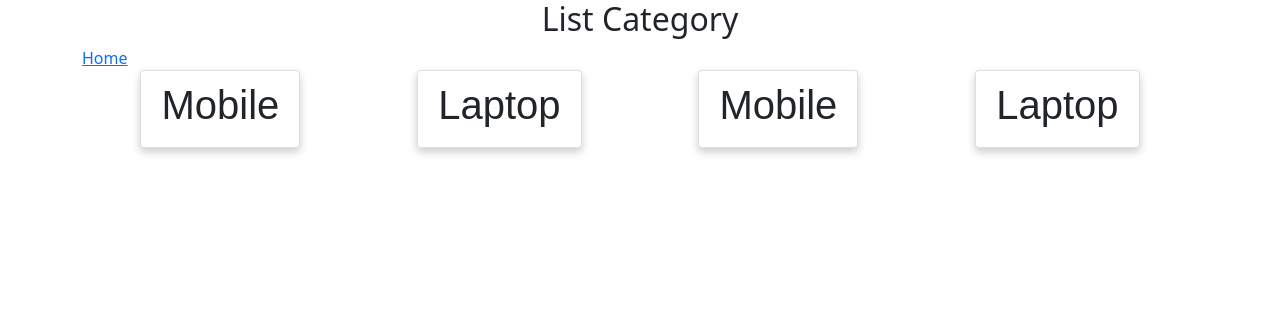
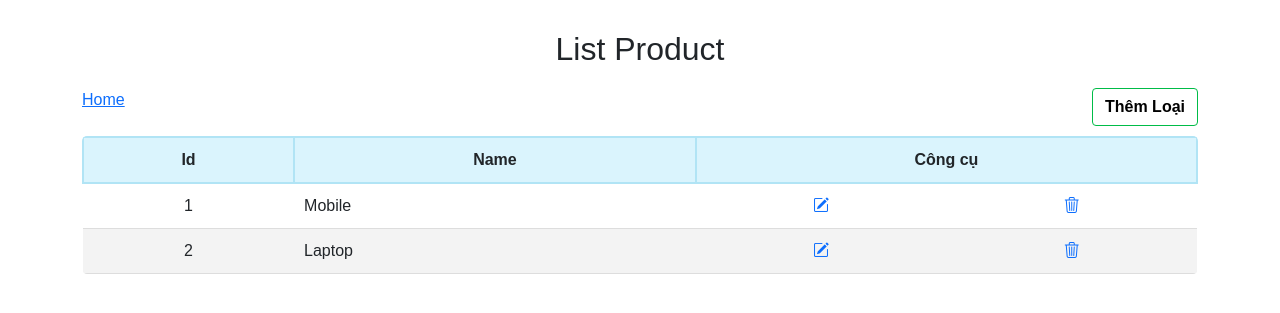
Before and after one commit to hoangtu3010/Flask-Example, a Flask app: page /category in a window 1280 px wide. Shown: the top 313 px of the page. Run offline with Flask 2, Linux system fonts and the light colour scheme; data comes from the database, SQL or seed files in the repository; both versions use the stored data as it was after the commit.

Commit message:
tuha upcode

```diff
--- a/app/__init__.py
+++ b/app/__init__.py
@@ -1,3 +1,4 @@
+from unicodedata import category
 from flask import Flask, make_response, redirect, render_template, request, url_for
 from .models import db, Product, Category
 from flask_migrate import Migrate
@@ -52,16 +53,53 @@ def create_app():
 
     @app.route('/category')
     def get_all_category():
-        c1 = Category(name="Mobile")
-        c2 = Category(name="Laptop")
-
-        db.session.add(c1)
-        db.session.add(c2)
-
-        db.session.commit()	# Save
         category = Category.query.all()
 
         return render_template('category/list-category.html', category=category)
+
+    @app.route('/category/form-category/<int:id>', methods=['GET', 'POST'])
+    def form_category(id):
+        title = ''
+
+        if id:
+            title = 'Edit Product'
+        else:
+            title = 'Add Product'
+
+        category = {
+            'id': 0,
+            'name': '',
+        }
+
+        find_category = Category.query.filter_by(
+            id=id).first()
+
+        if find_category:
+            category = find_category
+        else:
+            category = category
+
+        if request.method == 'POST':
+            if id:
+                category.name = request.form['name']
+                db.session.commit()
+                return redirect(url_for('get_all_category'))
+            else:
+                name = request.form['name']
+                category = Category(name=name)
+                db.session.add(category)
+                db.session.commit()
+                return redirect(url_for('get_all_category'))
+        else:
+            return render_template('category/form-category.html', category=category, title=title)
+
+    @app.route('/categories/remove_category/<int:id>')
+    def remove_category(id):
+        category = Category.query.filter_by(id=id).first()
+        db.session.delete(category)
+        db.session.commit()
+        return redirect(url_for('get_all_category'))
+
 
     @app.route('/products',  methods=['GET', 'POST'])
     def get_all_product():
@@ -73,7 +111,11 @@ def create_app():
         else:
             if int(request.form['category_id']) > 0:
                 products = Product.query.filter_by(category_id = request.form['category_id'])
-                ct_id = products[0].category_id
+
+                if not products == []:
+                    ct_id = products[0].category_id
+                else:
+                    products = []
             else:
                 products = Product.query.all()
 
--- a/app/templates/category/list-category.html
+++ b/app/templates/category/list-category.html
@@ -10,22 +10,40 @@
     <script src="https://cdn.jsdelivr.net/npm/bootstrap@5.1.3/dist/js/bootstrap.bundle.min.js"
         integrity="sha384-ka7Sk0Gln4gmtz2MlQnikT1wXgYsOg+OMhuP+IlRH9sENBO0LRn5q+8nbTov4+1p" crossorigin="anonymous">
     </script>
+    <link rel="stylesheet" href="https://cdn.jsdelivr.net/npm/bootstrap-icons@1.8.1/font/bootstrap-icons.css">
+    <link rel="stylesheet" href="/static/css/style-table.css">
     <title>List Category</title>
 </head>
 
 <body>
     <div class="container">
-        <h2 style="text-align:center">List Category</h2>
+        <h2 style="text-align:center; margin: 20px 0">List Product</h2>
         <a href="{{url_for('index')}}">Home</a>
-        <div style="display: flex;">
-            {% for item in category %}
-            <div class="card">
-                <h1>{{item['name']}}</h1>
-            </div>
-            {% endfor %}
-        </div>
+        <a href="{{url_for('form_category', id=0)}}" class="btn btn-add">Thêm Loại</a>
+        <table>
+            <thead>
+                <tr>
+                    <th>Id</th>
+                    <th>Name</th>
+                    <th colspan="2">Công cụ</th>
+                </tr>
+            </thead>
+            <tbody>
+                {% for item in category %}
+                <tr>
+                    <td>{{ item['id'] }}</td>
+                    <td>{{ item['name'] }}</td>
+                    <td>
+                        <a href="{{url_for('form_category', id=item['id'])}}"><i class="bi bi-pencil-square"></i></a>
+                    </td>
+                    <td>
+                        <a href="{{url_for('remove_category', id=item['id'])}}"><i class="bi bi-trash3"></i></a>
+                    </td>
+                </tr>
+                {% endfor %}
+            </tbody>
+        </table>
     </div>
-
 </body>
 
 </html>
```
Also changed, not shown: app/templates/category/form-category.html (added, +60 -0 lines), instance/product.db.
